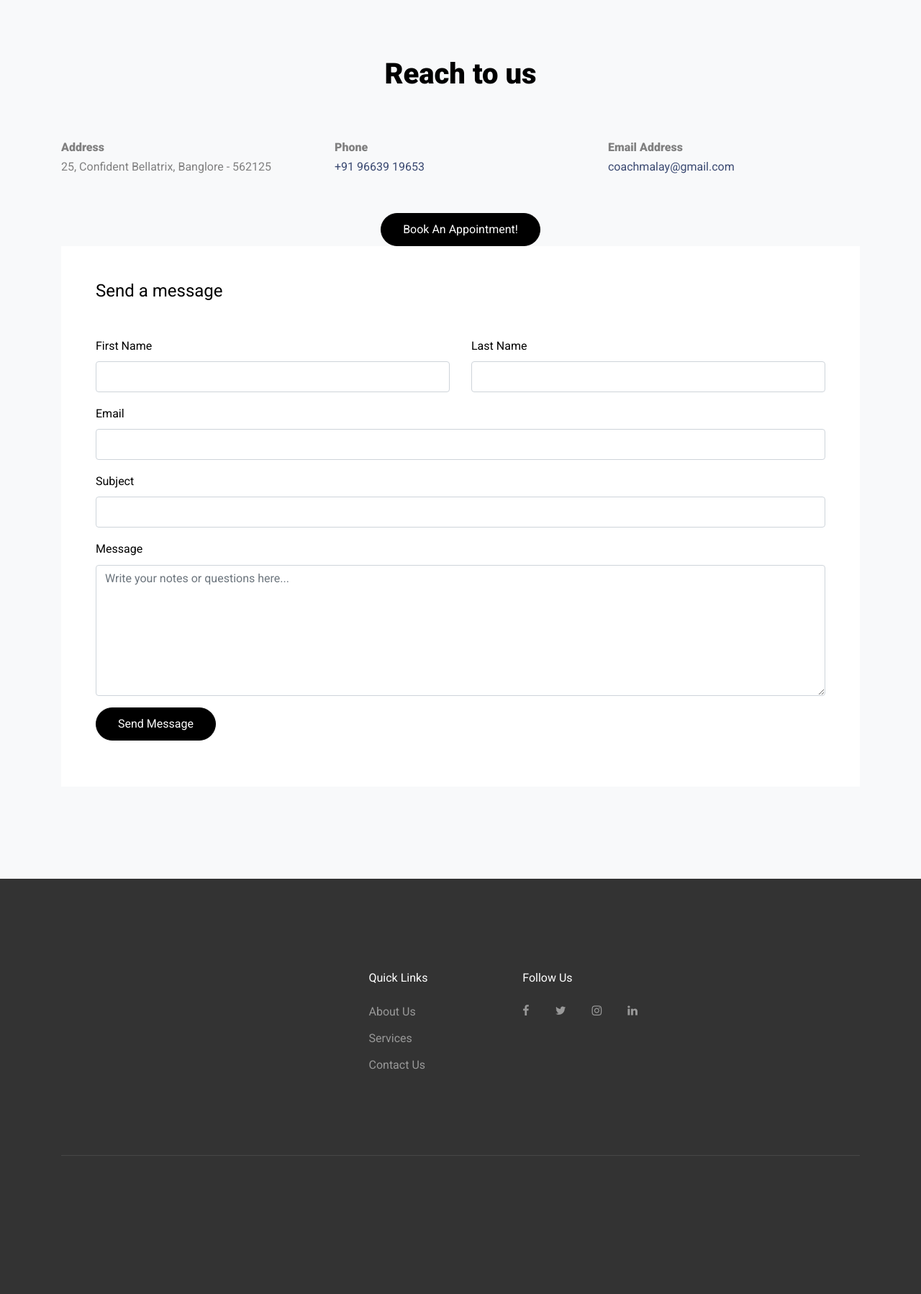
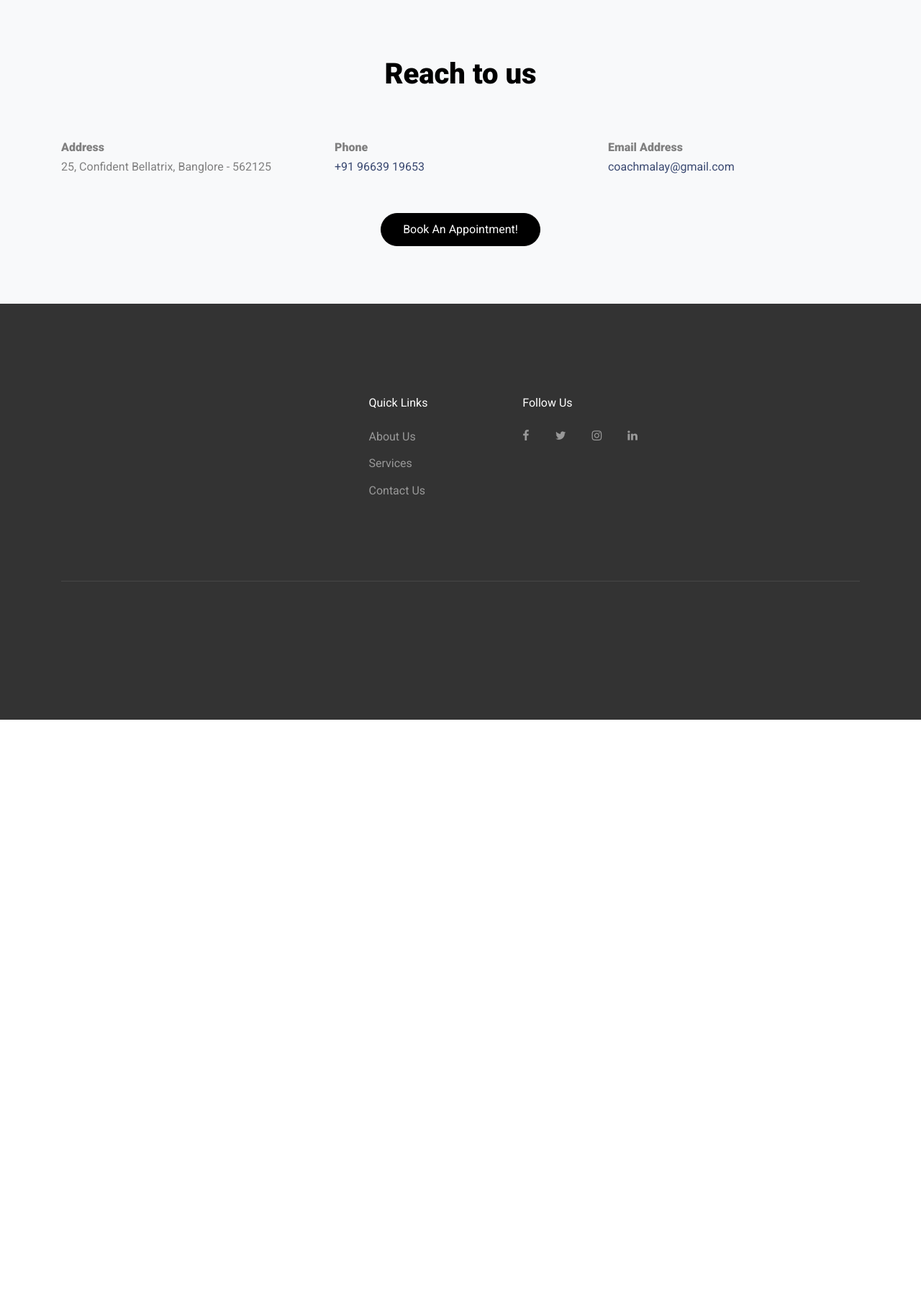
Before and after one commit to ninadsumant/malaykumar, a Flask app: page / in a window 1280 px wide. Shown: the part 3987-5785 px from the top of the page at 72% size. After the commit the page ends 4987 px from the top, so only its background shows below. Run offline with Flask 2, Linux system fonts and the light colour scheme; some libraries are stand-ins or nearby versions; some web fonts are replaced.

Commit message:
minor changes

```diff
--- a/app.py
+++ b/app.py
@@ -53,11 +53,6 @@ def result():
     return render_template('result.html')
 
 
-@app.route('/sendmail')
-def sendmail():
-    msg = Message(subject='Hello', sender='ninadssumant@gmail.com', recipients=['seemashrikantsumant@gmail.com'])
-    mail.send(msg)
-    return 'Message Sent!'
 
 if __name__ == '__main__':
-  app.run(debug=True)
+  app.run(debug=False)
--- a/templates/index.html
+++ b/templates/index.html
@@ -50,10 +50,8 @@
 
               <ul class="site-menu main-menu js-clone-nav mr-auto d-none d-lg-block">
                 <li><a href="#home-section" class="nav-link">Home</a></li>
-                <!-- <li><a href="/meditate" class="nav-link">Meditate</a></li> -->
                 <li><a href="#about-section" class="nav-link">About</a></li>
                 <li><a href="#services-section" class="nav-link">Services</a></li>
-                <!-- <li><a href="#blog-section" class="nav-link">Blog</a></li> -->
                 <li><a href="#contact-section" class="nav-link">Contact</a></li>
               </ul>
             </nav>
@@ -274,34 +272,6 @@
               </figure>
             </div>
           </div>
-          <!-- <div>
-            <div class="testimonial">
-
-              <blockquote class="mb-5">
-                <p>&ldquo;Lorem ipsum dolor sit amet consectetur adipisicing elit. Consectetur unde reprehenderit aperiam quaerat fugiat repudiandae explicabo animi minima fuga beatae illum eligendi incidunt consequatur. Amet dolores excepturi earum unde iusto.&rdquo;</p>
-              </blockquote>
-              <figure class="mb-4 d-flex align-items-center justify-content-center">
-                <div><img src="images/person_2.jpg" alt="Image" class="w-50 img-fluid mb-3"></div>
-                <p>Christine Aguilar</p>
-              </figure>
-
-            </div>
-          </div> -->
-
-          <!-- <div>
-            <div class="testimonial">
-
-              <blockquote class="mb-5">
-                <p>&ldquo;Lorem ipsum dolor sit amet consectetur adipisicing elit. Consectetur unde reprehenderit aperiam quaerat fugiat repudiandae explicabo animi minima fuga beatae illum eligendi incidunt consequatur. Amet dolores excepturi earum unde iusto.&rdquo;</p>
-              </blockquote>
-              <figure class="mb-4 d-flex align-items-center justify-content-center">
-                <div><img src="images/person_4.jpg" alt="Image" class="w-50 img-fluid mb-3"></div>
-                <p>Robert Spears</p>
-              </figure>
-
-
-            </div>
-          </div> -->
 
           <div>
             <div class="testimonial">
@@ -352,63 +322,7 @@
                   <input type="submit" value="Book An Appointment!" class="btn btn-primary btn-md text-white">
           </div>
         </div>
-        <div class="row">
-          <div class="col-md-12 mb-5">
 
-            <form action="#" class="p-5 bg-white">
-
-              <h2 class="h4 text-black mb-5">Send a message</h2>
-
-              <div class="row form-group">
-                <div class="col-md-6 mb-3 mb-md-0">
-                  <label class="text-black" for="fname">First Name</label>
-                  <input type="text" id="fname" class="form-control">
-                </div>
-                <div class="col-md-6">
-                  <label class="text-black" for="lname">Last Name</label>
-                  <input type="text" id="lname" class="form-control">
-                </div>
-              </div>
-
-              <div class="row form-group">
-
-                <div class="col-md-12">
-                  <label class="text-black" for="email">Email</label>
-                  <input type="email" id="email" class="form-control">
-                </div>
-              </div>
-
-              <div class="row form-group">
-
-                <div class="col-md-12">
-                  <label class="text-black" for="subject">Subject</label>
-                  <input type="subject" id="subject" class="form-control">
-                </div>
-              </div>
-
-              <div class="row form-group">
-                <div class="col-md-12">
-                  <label class="text-black" for="message">Message</label>
-                  <textarea name="message" id="message" cols="30" rows="7" class="form-control" placeholder="Write your notes or questions here..."></textarea>
-                </div>
-              </div>
-
-              <div class="row form-group">
-                <div class="col-md-12">
-                  <input type="submit" value="Send Message" class="btn btn-primary btn-md text-white">
-                </div>
-              </div>
-
-
-            </form>
-
-
-
-
-          </div>
-           <!-- Start of HubSpot Embed Code --> <script type="text/javascript" id="hs-script-loader" async defer src="//js.hs-scripts.com/7059758.js"></script> <!-- End of HubSpot Embed Code -->
-
-      </div>
     </section>
 
 
@@ -417,13 +331,7 @@
         <div class="row">
           <div class="col-md-9">
             <div class="row">
-              <!-- <div class="col-md-5">
-                <h2 class="footer-heading mb-4">About Us</h2>
-                <p class="mb-5">Lorem ipsum dolor sit amet consectetur adipisicing elit. Neque facere laudantium magnam voluptatum autem. Amet aliquid nesciunt veritatis aliquam.</p>
 
-
-
-              </div> -->
               <div class="col-md-3 ml-auto">
                 <h2 class="footer-heading mb-4">Quick Links</h2>
                 <ul class="list-unstyled">
```
